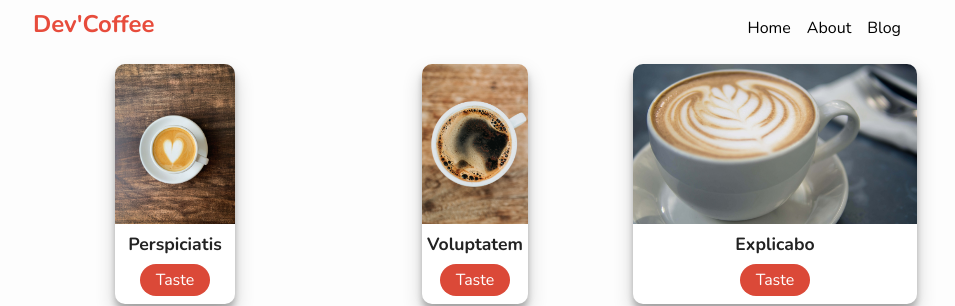
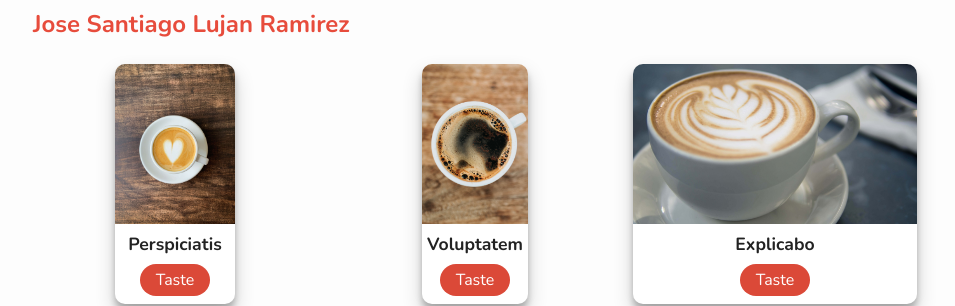
Before and after one commit to LujanSantiago/pwa, a plain HTML site: page index.html in a window 1280 px wide. Shown: the top 306 px of the page, without its empty margins (165-1120 px from the left). Drawn offline with nearby package versions, Linux system fonts and the light colour scheme.

Commit message:
Update index.html

```diff
--- a/index.html
+++ b/index.html
@@ -7,27 +7,18 @@
     <link rel="stylesheet" href="css/style.css">
     <link rel="manifest" href="manifest.json">
     <!-- ios support -->
-    <link rel="apple-touch-icon" href="images/icons/icon-72x72.png">
-    <link rel="apple-touch-icon" href="images/icons/icon-96x96.png">
-    <link rel="apple-touch-icon" href="images/icons/icon-128x128.png">
-    <link rel="apple-touch-icon" href="images/icons/icon-144x144.png">
-    <link rel="apple-touch-icon" href="images/icons/icon-152x152.png">
-    <link rel="apple-touch-icon" href="images/icons/icon-192x192.png">
+
     <link rel="apple-touch-icon" href="images/icons/icon-384x384.png">
     <link rel="apple-touch-icon" href="images/icons/icon-512x512.png">
     <meta name="apple-mobile-web-app-status-bar" content="#db4938">
     <meta name="theme-color" content="#db4938">
-    <title>Dev'Coffee PWA</title>
+    <title>Cancion favorita</title>
   </head>
   <body>
     <main>
       <nav>
-        <h1>Dev'Coffee</h1>
-        <ul>
-          <li>Home</li>
-          <li>About</li>
-          <li>Blog</li>
-        </ul>
+        <h1>Jose Santiago Lujan Ramirez</h1>
+
       </nav>
       <div class="container"></div>
     </main>
```
